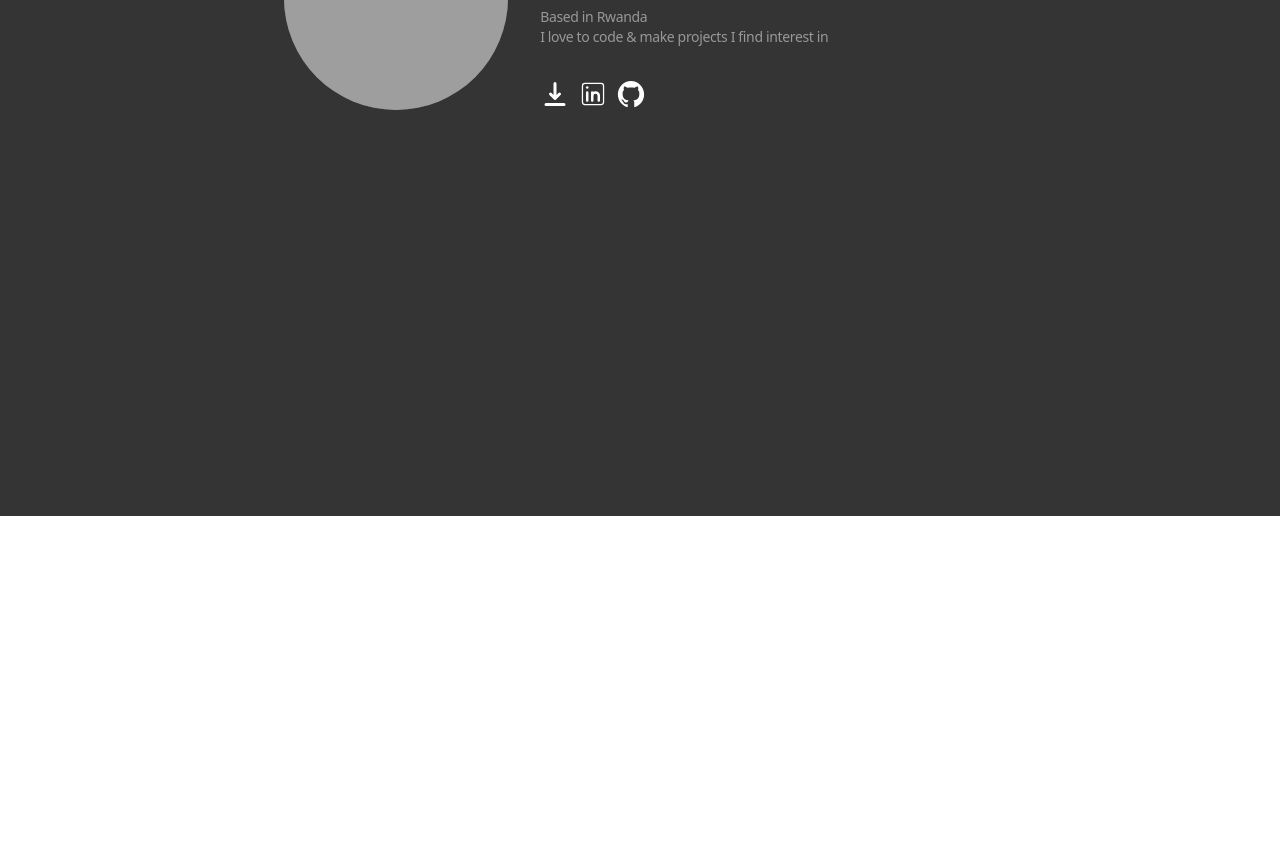
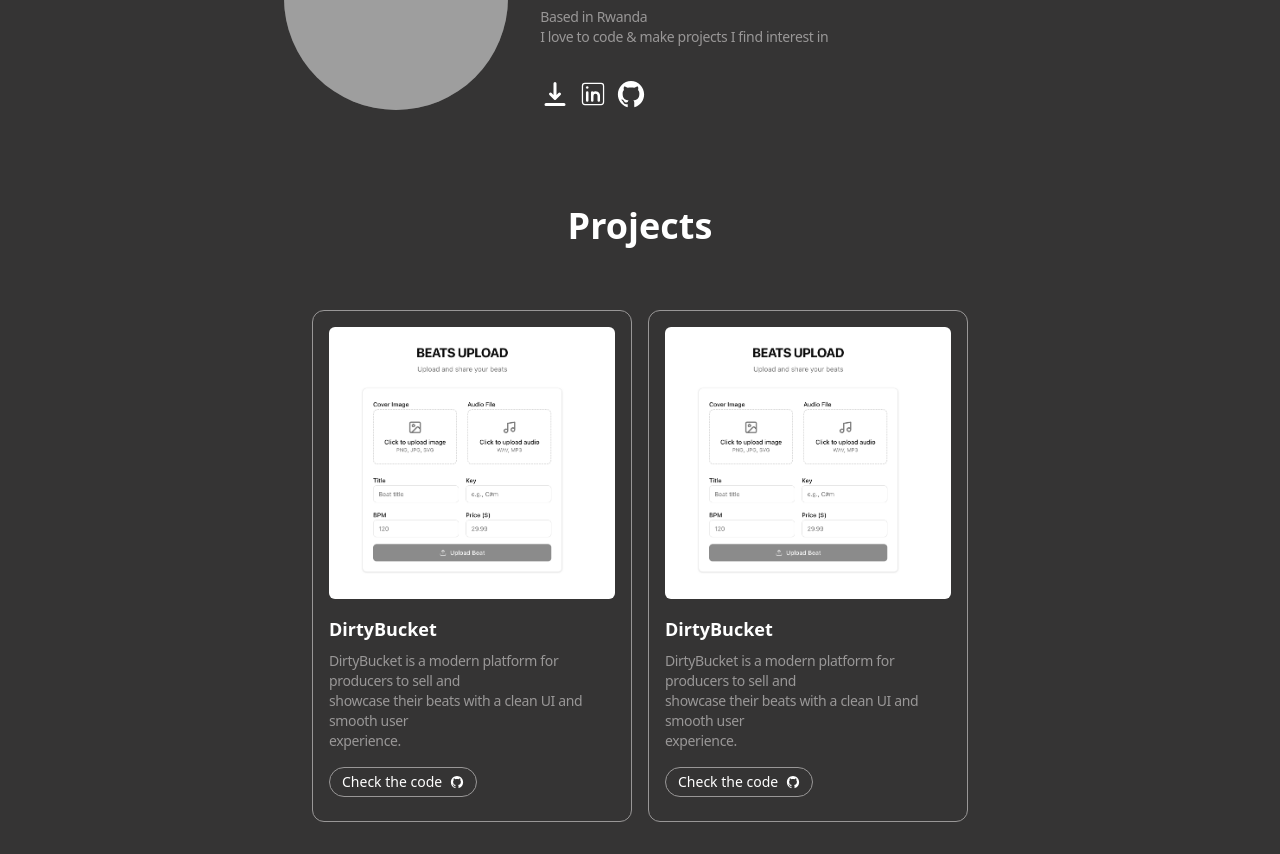
Before and after one commit to progFilthi/my_portfolio, a Next.js app: page / in a window 1280 px wide. Shown: the part 284-1138 px from the top of the page. Before the commit the page ends 800 px from the top, so only its background shows below. Built offline with nearby package versions, Linux system fonts and the light colour scheme; grey boxes are pictures that could not be loaded.

Commit message:
Add Projectcard component and integrate into main page layout

```diff
--- /dev/null
+++ b/Components/ui/Projectcard.tsx
@@ -0,0 +1,34 @@
+import Image from "next/image";
+import React from "react";
+import { IoLogoGithub } from "react-icons/io";
+
+export default function Projectcard() {
+  return (
+    <div className="my-8">
+      <div className="flex flex-col border border-[#999797] rounded-xl p-4 w-[320px]">
+        <Image
+          src={"/drag&drop.png"}
+          alt="drag & drop section"
+          width={2122}
+          height={1234}
+          className="w-full h-auto object-cover rounded-md"
+        />
+
+        <div className="flex flex-col py-2">
+          <h3 className="font-bold text-lg py-2">DirtyBucket</h3>
+
+          <div className="text-sm text-[#999797] tracking-tight">
+            <p>DirtyBucket is a modern platform for producers to sell and</p>
+            <p>showcase their beats with a clean UI and smooth user</p>
+            <p>experience.</p>
+          </div>
+
+          <div className="self-start inline-flex items-center space-x-2 border border-[#999797] rounded-2xl px-3 py-1 mt-4 text-sm">
+            <span>Check the code</span>
+            <IoLogoGithub />
+          </div>
+        </div>
+      </div>
+    </div>
+  );
+}
--- a/Container/Container.tsx
+++ b/Container/Container.tsx
@@ -7,9 +7,9 @@ interface ContainerProps {
 
 export default function Container({ children }: ContainerProps) {
   return (
-    <div className="bg-[#353434] text-white min-h-screen">
+    <div className="bg-[#353434] text-white flex flex-col min-h-screen">
       <Navbar />
-      <main>{children}</main>
+      <main className="flex-1 mx-auto">{children}</main>
     </div>
   );
 }
--- a/app/page.tsx
+++ b/app/page.tsx
@@ -1,3 +1,4 @@
+import Projectcard from "@/Components/ui/Projectcard";
 import Image from "next/image";
 import React from "react";
 import { CiLinkedin } from "react-icons/ci";
@@ -18,6 +19,7 @@ const Icons = [
 
 export default function page() {
   return (
+    <div>
       <div className="flex items-center justify-center mt-24 space-x-8">
         <Image
           src={"/portfolioDp.png"}
@@ -55,5 +57,13 @@ export default function page() {
           </div>
         </div>
       </div>
+      <div>
+        <h1 className="text-center font-bold text-4xl mt-24 mb-8">Projects</h1>
+      </div>
+      <div className="flex space-x-4 items-center justify-center">
+        <Projectcard />
+        <Projectcard />
+      </div>
+    </div>
   );
 }
```
Also changed, not shown: public/beatcollection.png (added), public/drag&drop.png (added). Lines whose indentation alone changed are shown as unchanged.
